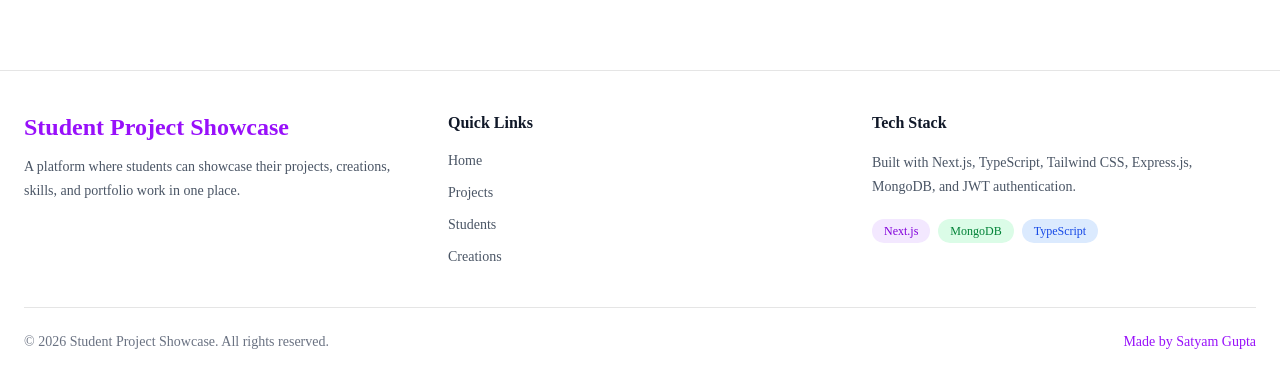
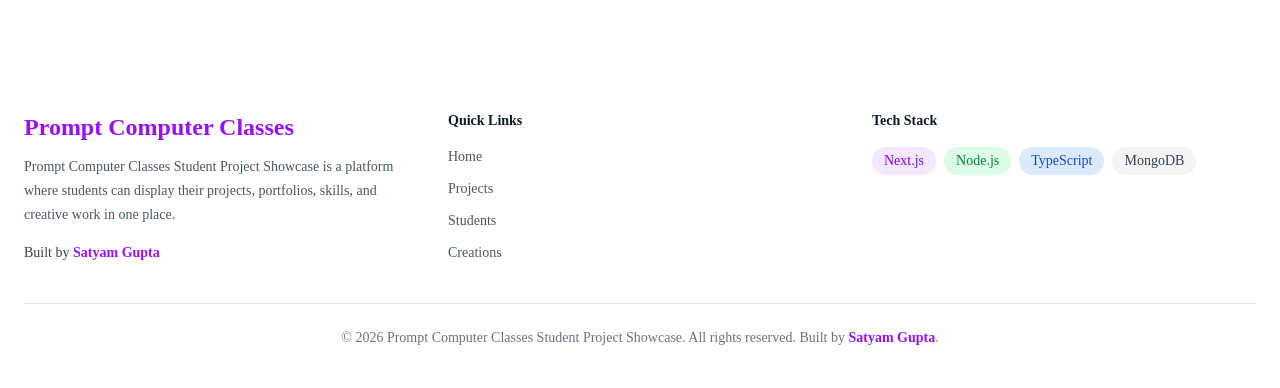
Before and after one commit to SatyamGupta16/StudentShowcase-Frontend, a Next.js app: page / in a window 1280 px wide. Shown: the part 1538-1926 px from the top of the page. Built offline with nearby package versions, Linux system fonts and the light colour scheme; no server answers.

Commit message:
Update footer branding for Prompt Computer Classes

```diff
--- a/src/components/layout/Footer.tsx
+++ b/src/components/layout/Footer.tsx
@@ -2,22 +2,29 @@ import Link from "next/link";
 
 export default function Footer() {
   return (
-    <footer className="mt-20 border-t bg-white">
-      <div className="mx-auto max-w-7xl px-6 py-10">
-        <div className="grid gap-10 md:grid-cols-3">
+    <footer className="mt-20 border-t border-white/10 bg-white px-6 py-10">
+      <div className="mx-auto grid max-w-7xl gap-10 md:grid-cols-3">
         <div>
           <h2 className="text-2xl font-bold text-purple-600">
-              Student Project Showcase
+            Prompt Computer Classes
           </h2>
 
           <p className="mt-3 max-w-sm text-sm leading-6 text-gray-600">
-              A platform where students can showcase their projects, creations,
-              skills, and portfolio work in one place.
+            Prompt Computer Classes Student Project Showcase is a platform
+            where students can display their projects, portfolios, skills, and
+            creative work in one place.
+          </p>
+
+          <p className="mt-4 text-sm font-medium text-gray-700">
+            Built by{" "}
+            <span className="font-semibold text-purple-600">
+              Satyam Gupta
+            </span>
           </p>
         </div>
 
         <div>
-            <h3 className="font-semibold text-gray-900">
+          <h3 className="text-sm font-semibold text-gray-900">
             Quick Links
           </h3>
 
@@ -25,21 +32,18 @@ export default function Footer() {
             <Link href="/" className="transition hover:text-purple-600">
               Home
             </Link>
-
             <Link
               href="/showcase/projects"
               className="transition hover:text-purple-600"
             >
               Projects
             </Link>
-
             <Link
               href="/showcase/students"
               className="transition hover:text-purple-600"
             >
               Students
             </Link>
-
             <Link
               href="/showcase/products"
               className="transition hover:text-purple-600"
@@ -50,40 +54,34 @@ export default function Footer() {
         </div>
 
         <div>
-            <h3 className="font-semibold text-gray-900">
+          <h3 className="text-sm font-semibold text-gray-900">
             Tech Stack
           </h3>
 
-            <p className="mt-4 text-sm leading-6 text-gray-600">
-              Built with Next.js, TypeScript, Tailwind CSS, Express.js,
-              MongoDB, and JWT authentication.
-            </p>
-
-            <div className="mt-5 flex flex-wrap gap-2">
-              <span className="rounded-full bg-purple-100 px-3 py-1 text-xs font-medium text-purple-700">
+          <div className="mt-4 flex flex-wrap gap-2 text-sm text-gray-600">
+            <span className="rounded-full bg-purple-100 px-3 py-1 text-purple-700">
               Next.js
             </span>
-
-              <span className="rounded-full bg-green-100 px-3 py-1 text-xs font-medium text-green-700">
+            <span className="rounded-full bg-green-100 px-3 py-1 text-green-700">
+              Node.js
+            </span>
+            <span className="rounded-full bg-blue-100 px-3 py-1 text-blue-700">
+              TypeScript
+            </span>
+            <span className="rounded-full bg-gray-100 px-3 py-1 text-gray-700">
               MongoDB
-              </span>
-
-              <span className="rounded-full bg-blue-100 px-3 py-1 text-xs font-medium text-blue-700">
-                TypeScript
             </span>
           </div>
         </div>
       </div>
 
-        <div className="mt-10 flex flex-col items-center justify-between gap-4 border-t pt-6 text-sm text-gray-500 md:flex-row">
-          <p>
-            © 2026 Student Project Showcase. All rights reserved.
-          </p>
-
-          <p className="font-medium text-purple-600">
-            Made by Satyam Gupta
-          </p>
-        </div>
+      <div className="mx-auto mt-10 max-w-7xl border-t border-gray-200 pt-6 text-center text-sm text-gray-500">
+        © 2026 Prompt Computer Classes Student Project Showcase. All rights
+        reserved. Built by{" "}
+        <span className="font-semibold text-purple-600">
+          Satyam Gupta
+        </span>
+        .
       </div>
     </footer>
   );
```
Lines whose indentation alone changed are shown as unchanged.
